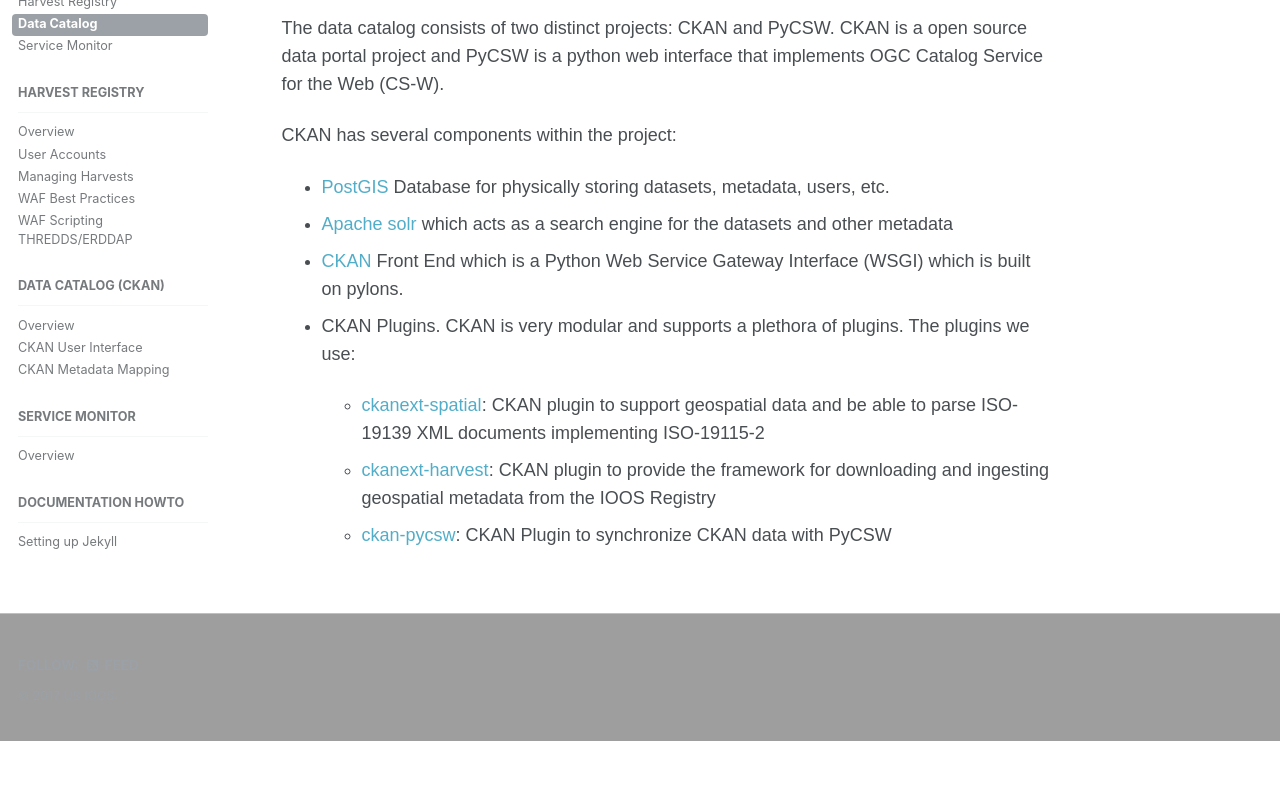
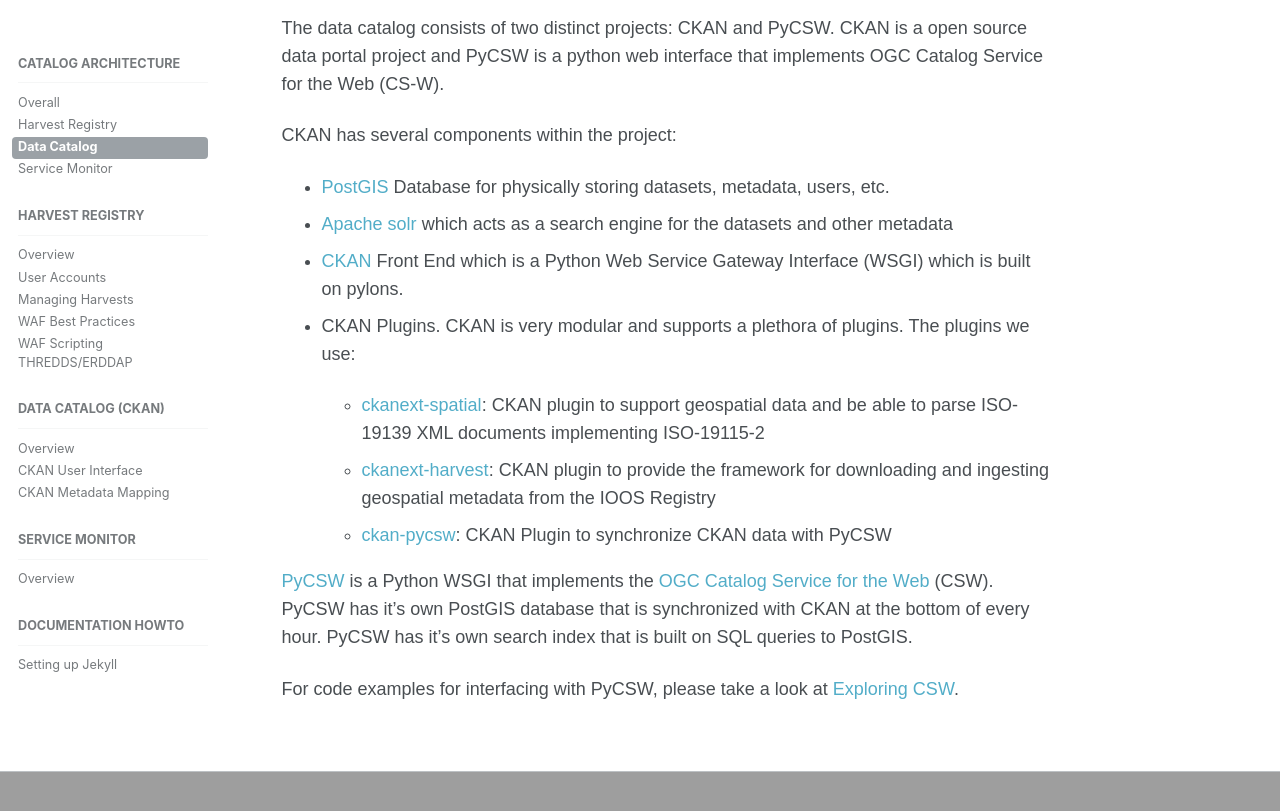
Before and after one commit to ioos/catalog, a Jekyll site: the page built from _pages/architecture/data_catalog.md, in a window 1280 px wide and 900 px high, scrolled down 568 px. Shown: the top 811 px of the window. Built offline with Jekyll 4.4.1, drawn with Linux system fonts in a browser that asks for light colours; before the commit the page ends 1309 px from its top, so only the background shows below that.

Commit message:
Adds section for pycsw

```diff
--- a/_pages/architecture/data_catalog.md
+++ b/_pages/architecture/data_catalog.md
@@ -29,3 +29,12 @@
      and ingesting geospatial metadata from the IOOS Registry
    - [ckan-pycsw](http://docs.ckan.org/projects/ckanext-spatial/en/latest/csw.html):
      CKAN Plugin to synchronize CKAN data with PyCSW
+
+[PyCSW](http://pycsw.org/) is a Python WSGI that implements the
+[OGC Catalog Service for the Web](http://www.opengeospatial.org/standards/cat)
+(CSW). PyCSW has it's own PostGIS database that is synchronized with CKAN at
+the bottom of every hour. PyCSW has it's own search index that is built on SQL
+queries to PostGIS.
+
+For code examples for interfacing with PyCSW, please take a look at
+[Exploring CSW](https://ioos.github.io/notebooks_demos/notebooks/2016-12-19-exploring_csw/).
```
